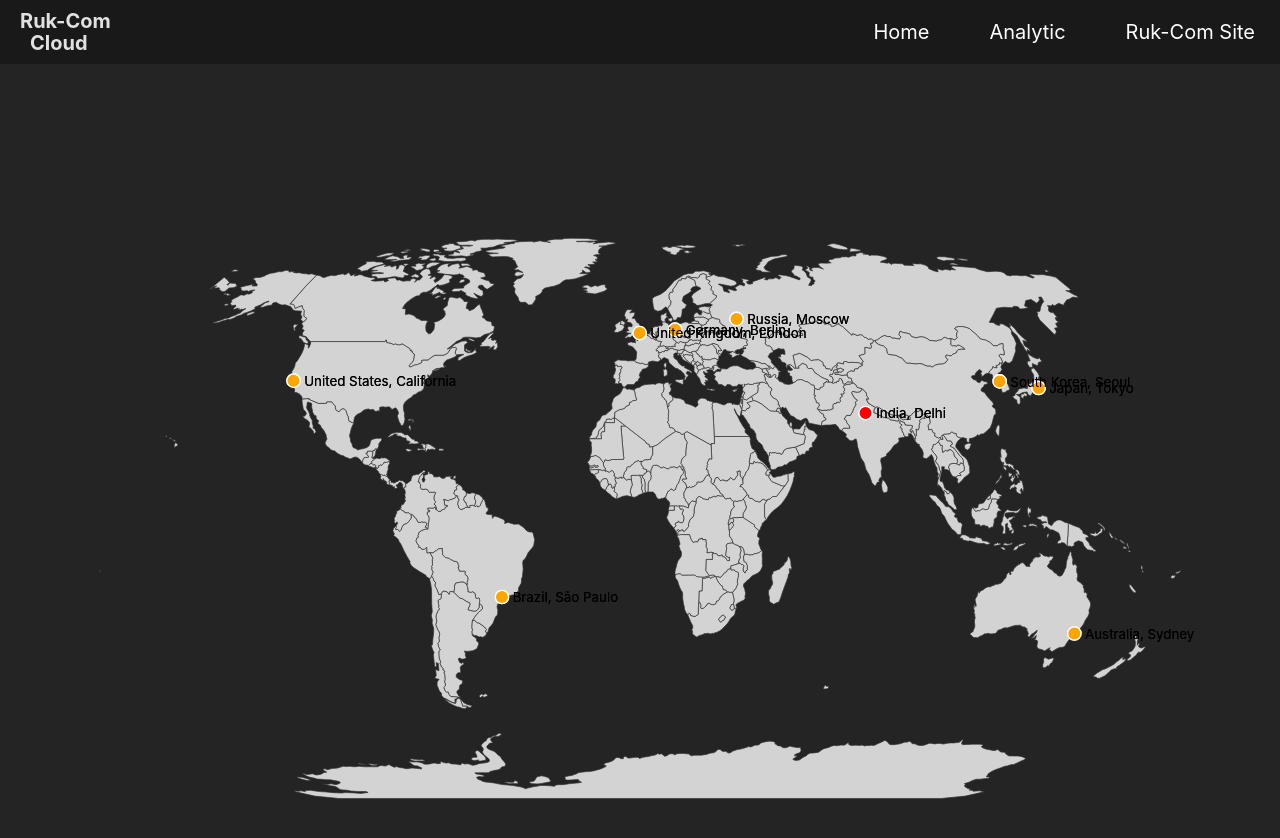
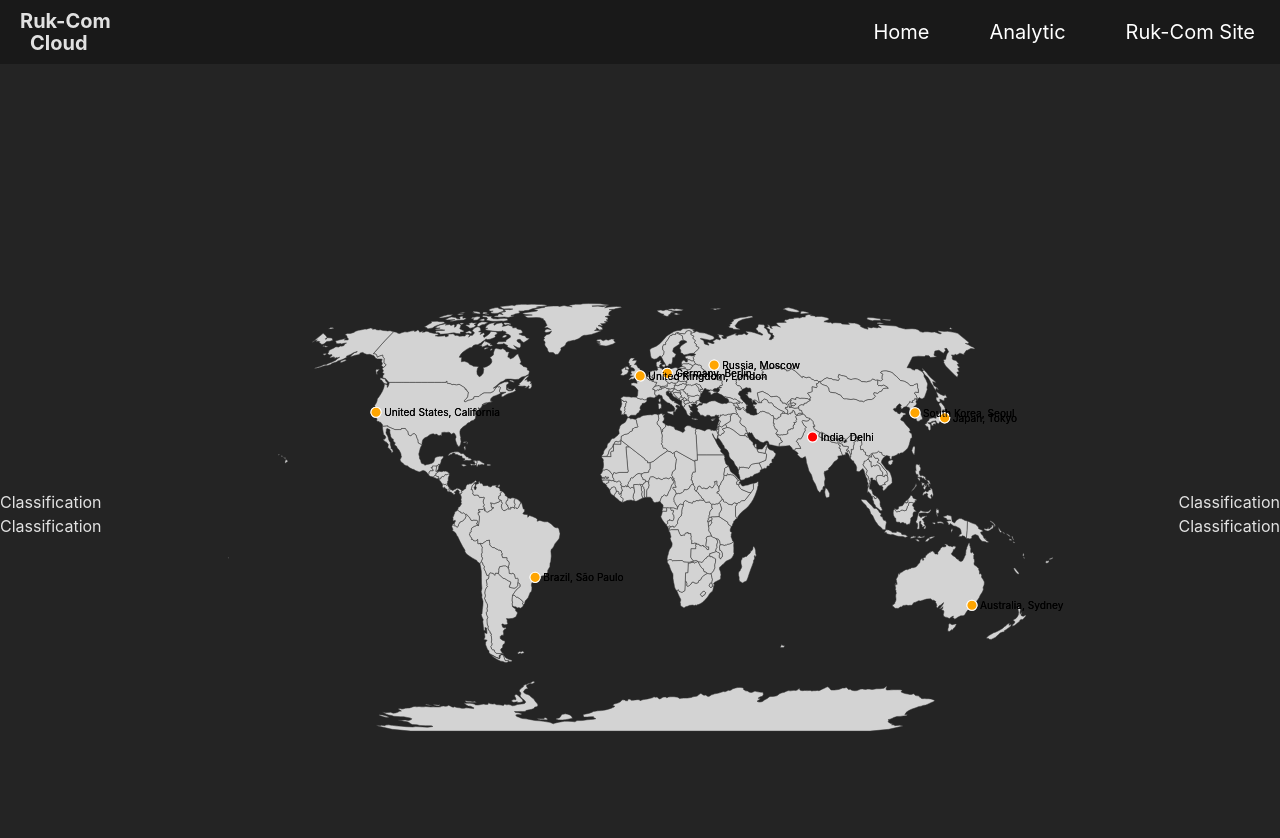
Before and after one commit to Chalongrath-Kodsriwong/Project_Cyber_Attack_Map, a React (Vite) app in the folder React_Tutorial/Test_React1/React_Test1/: page / in a window 1280 px wide. Shown: the top 838 px of the page. Built offline with nearby package versions, Linux system fonts and the light colour scheme; no server answers.

Commit message:
commit_BackUp1

```diff
--- a/React_Tutorial/Test_React1/React_Test1/src/App.jsx
+++ b/React_Tutorial/Test_React1/React_Test1/src/App.jsx
@@ -6,6 +6,7 @@ import { BrowserRouter as Router, Routes, Route } from 'react-router-dom'
 import Navbar from './components/Navbar'
 import Analytic from './components/Analytic'
 import Map from './components/Map'
+import Classification from './components/Classification'
 
 function App() {
   const [count, setCount] = useState(0)
@@ -16,8 +17,17 @@ function App() {
         <Navbar />
         <Routes>
           {/* เส้นทางสำหรับหน้าแรก */}
-          <Route path="/" element={<div>
+          <Route path="/" element={<div className='menu'>
+            <div className="left-size">
+              <Classification />
+              <Classification />
+            </div>
             <Map />
+            <div className="right-size">
+            <Classification />
+            <Classification />
+
+            </div>
           </div>} />
 
           {/* ตั้งเส้นทางที่ตรงกับ /map ไปยังหน้า Map */}
--- /dev/null
+++ b/React_Tutorial/Test_React1/React_Test1/src/components/Classification.jsx
@@ -0,0 +1,9 @@
+import React from 'react'
+
+function Classification() {
+  return (
+    <div>Classification</div>
+  )
+}
+
+export default Classification
--- a/React_Tutorial/Test_React1/React_Test1/src/components/Map.jsx
+++ b/React_Tutorial/Test_React1/React_Test1/src/components/Map.jsx
@@ -3,6 +3,7 @@ import * as d3 from 'd3';
 import { feature } from 'topojson-client';
 import topojsonData from '../assets/110m.json'; // Import TopoJSON directly
 import attackersData from '../assets/attackers.json'; // Import attackers JSON
+
 
 const Map = () => {
   const mapRef = useRef();
```
